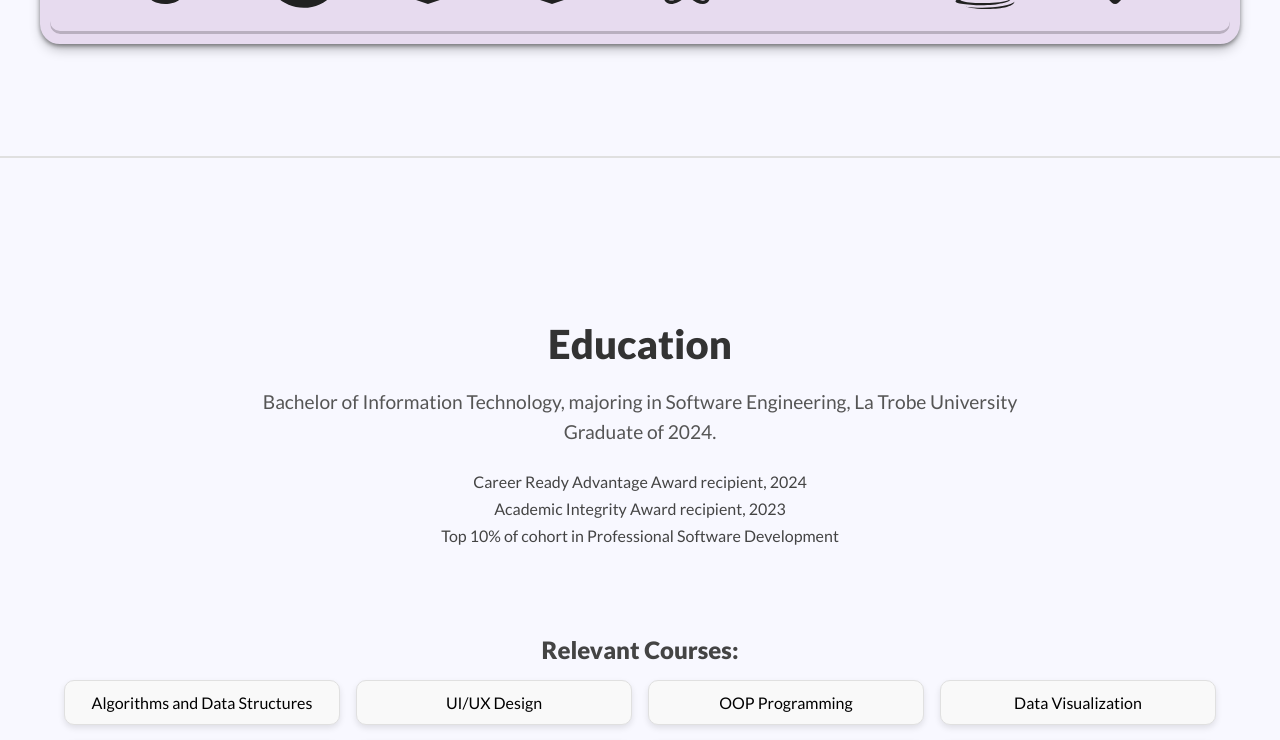
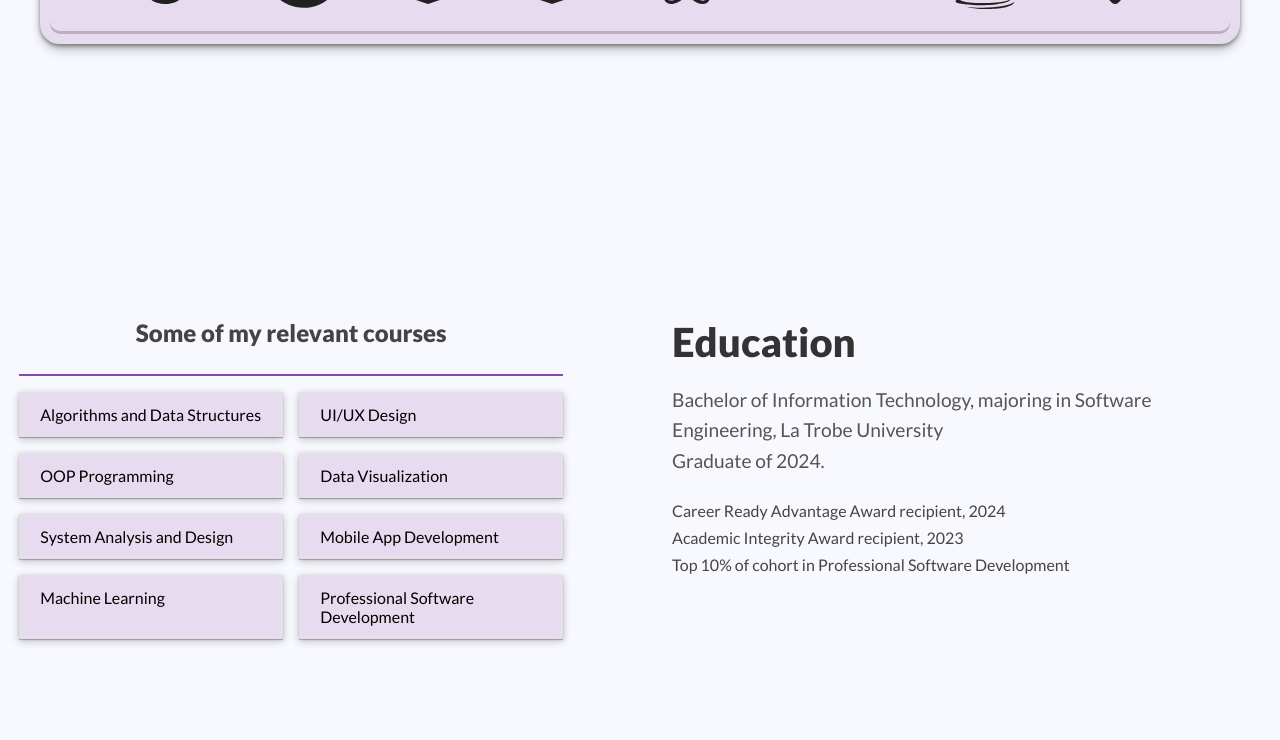
Before and after one commit to shjcc/saad-portfolio, a React (Vite) app in the folder saad-portfolio/: page / in a window 1280 px wide. Shown: the part 2000-2740 px from the top of the page. Built offline with nearby package versions, Linux system fonts and the light colour scheme; a web font is replaced by a local one.

Commit message:
updated the education styles

```diff
--- a/saad-portfolio/src/pages/home/education.tsx
+++ b/saad-portfolio/src/pages/home/education.tsx
@@ -14,7 +14,8 @@ const Education = () => {
                     <li>Academic Integrity Award recipient, 2023</li>
                     <li>Top 10% of cohort in Professional Software Development</li>
                 </ul>
-                <p className={styles.educationListTitle}>Relevant Courses:</p>
+                <div className={styles.educationListBox}>
+                <p className={styles.educationListTitle}>Some of my relevant courses</p>
                 <ul className={styles.educationList}>
                     <li>Algorithms and Data Structures</li>
                     <li>UI/UX Design</li>
@@ -25,6 +26,7 @@ const Education = () => {
                     <li>Machine Learning</li>
                     <li>Professional Software Development</li>
                 </ul>
+                </div>
             </div>
         </section>
     );
--- a/saad-portfolio/src/styles/education.module.css
+++ b/saad-portfolio/src/styles/education.module.css
@@ -5,13 +5,16 @@
     background-color: ghostwhite;
     text-align: center;
     margin: 0 auto;
-    border-top: 2px solid #e0e0e0;
-    border-bottom: 2px solid #e0e0e0;
+    display: flex;
+    flex-direction: column;
+    justify-content: space-evenly;
 }
 
 .educationContent {
-    max-width: 1200px;
-    margin: 0 auto;
+    flex: 1;
+    max-width: calc(50%);
+    margin-left: 50%;
+    text-align: left;
     padding: 2rem;
 }
 
@@ -32,6 +35,14 @@
     color: #555;
     line-height: 1.6;
     margin-bottom: 1rem;
+}
+
+.educationListBox {
+    position: relative;
+    width: 100%;
+    align-items: center;
+    margin-top: -58%;
+    margin-left: -120%;
 }
 
 .educationAchievements {
@@ -57,6 +68,10 @@
     margin: 2rem 0 1rem;
     color: #444;
     padding-top: calc(5%);
+    padding-bottom: calc(5%);
+    border-bottom: 2px solid #8E44AD;
+    text-align: center;
+
 }
 
 .educationList {
@@ -75,13 +90,10 @@
     font-style: normal;
     padding: 0.75rem 1.25rem;
     border: 1px solid #e0e0e0;
-    border-radius: 10px;
-    box-shadow: 0 3px 6px rgba(0, 0, 0, 0.1);
-    background-color: #f9f9f9;
+    box-shadow: rgba(0, 0, 0, 0.25) 0px 0.0625em 0.0625em, rgba(0, 0, 0, 0.25) 0px 0.125em 0.5em, rgba(255, 255, 255, 0.1) 0px 0px 0px 1px inset;    background-color: #E7DBEF;
     transition: transform 0.3s ease, box-shadow 0.3s ease;
 }
 
 .educationList li:hover {
-    transform: translateY(-5px);
-    box-shadow: 0 6px 15px rgba(0, 0, 0, 0.2);
-}
+    transform: translateY(-5px) scale(1.1) translateX(-5px);
+    box-shadow: rgba(0, 0, 0, 0.25) 0px 0.0625em 0.0625em, rgba(0, 0, 0, 0.25) 0px 0.125em 0.5em, rgba(255, 255, 255, 0.1) 0px 0px 0px 1px inset;}
```
